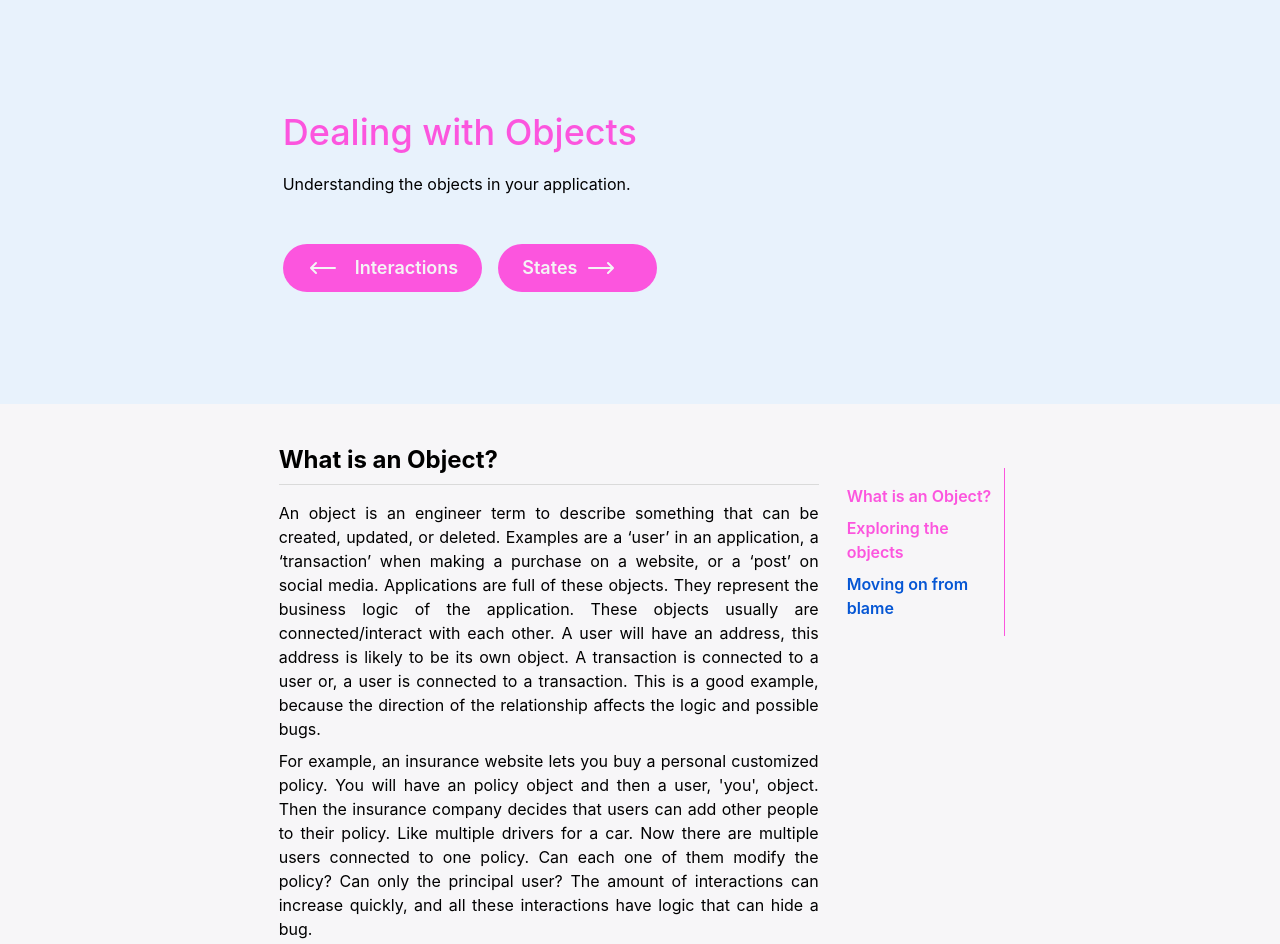
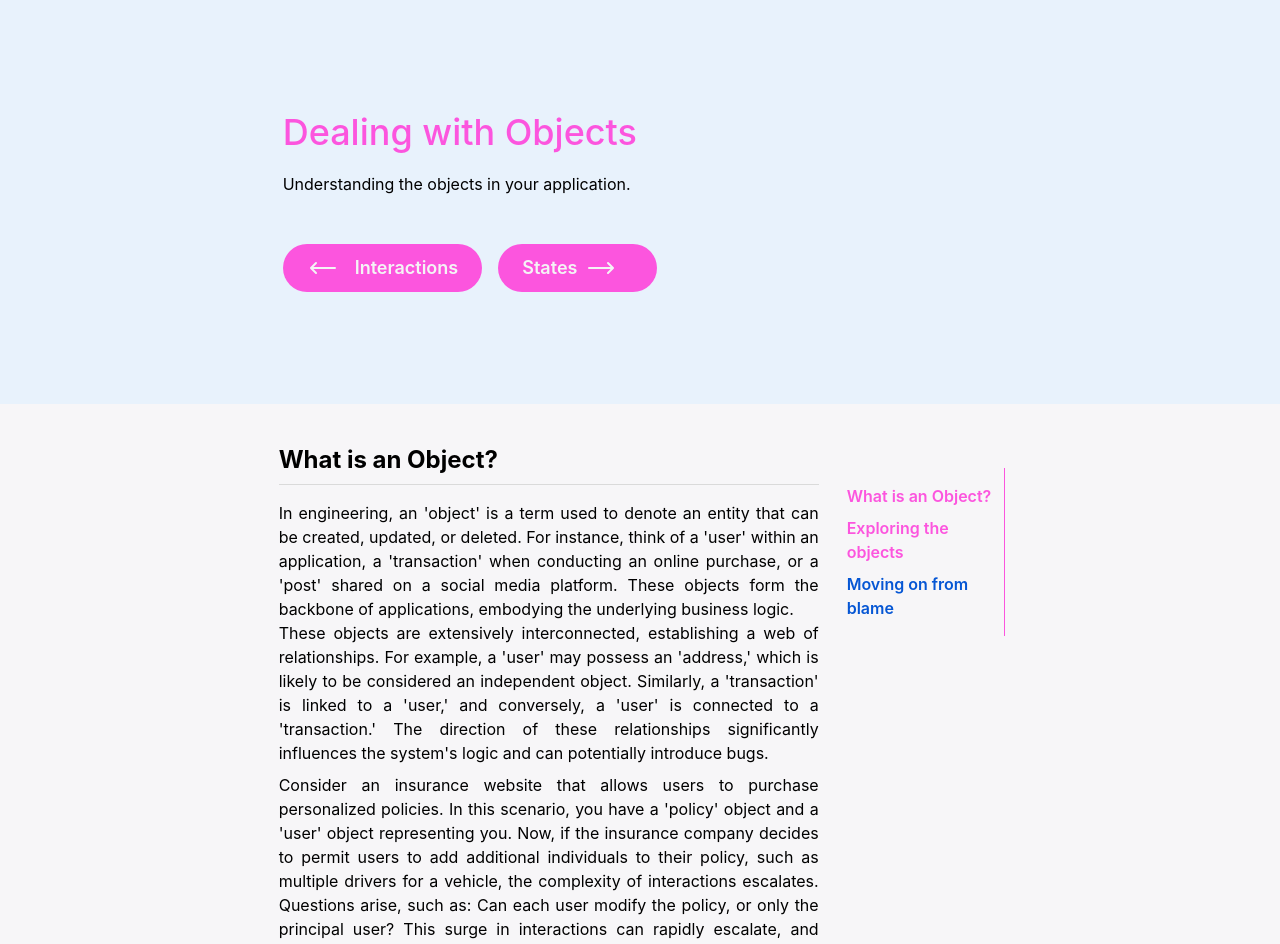
Before and after one commit to willot/Quality, a React (Create React App) app: page /objects in a window 1280 px wide. Shown: the top 944 px of the page. Built offline with nearby package versions, Linux system fonts and the light colour scheme.

Commit message:
start using chat gtp for entities

```diff
--- a/src/pages/Entities.tsx
+++ b/src/pages/Entities.tsx
@@ -38,25 +38,23 @@ export const Entities = () => {
                 <section className="bg-white-bg h-full text-black text-justify py-10 px-1">
                     <h2 className="font-bold text-2xl border-b border-grey-light pb-2 mb-4" ref={ref1}
                         id="What-is-an-Object?">What is an Object?</h2>
-                    <p>An object is an engineer term to describe something that can be created, updated, or
-                        deleted. Examples are a ‘user’ in an application, a ‘transaction’ when making a purchase on a
-                        website, or a
-                        ‘post’ on social media. Applications are full of these objects. They represent the business
-                        logic of the application. These objects usually are connected/interact with each other. A user
-                        will have an address, this address is likely to be its own object. A transaction is connected to
-                        a user or, a user is connected to a transaction. This is a good example, because the direction
-                        of the relationship affects the logic and possible bugs.
+                    <p>In engineering, an 'object' is a term used to denote an entity that can be created, updated, or
+                        deleted. For instance, think of a 'user' within an application, a 'transaction' when conducting
+                        an online purchase, or a 'post' shared on a social media platform. These objects form the
+                        backbone of applications, embodying the underlying business logic.
                     </p>
-                    <p className="pt-2">For example, an insurance website lets you buy a personal
-                        customized policy. You will have an policy object and then a user, 'you', object. Then the
-                        insurance
-                        company decides that users can add other people to their policy. Like multiple drivers for a
-                        car.
-                        Now
-                        there are multiple users connected to one policy. Can each one of them modify the policy? Can
-                        only
-                        the principal user? The amount of interactions can increase quickly, and all these interactions
-                        have logic that can hide a bug.
+                    <p>These objects are extensively interconnected, establishing a web of relationships. For example, a
+                        'user' may possess an 'address,' which is likely to be considered an independent object.
+                        Similarly, a 'transaction' is linked to a 'user,' and conversely, a 'user' is connected to a
+                        'transaction.' The direction of these relationships significantly influences the system's logic
+                        and can potentially introduce bugs.</p>
+                    <p className="pt-2">Consider an insurance website that allows users to purchase personalized
+                        policies. In this scenario, you have a 'policy' object and a 'user' object representing you.
+                        Now, if the insurance company decides to permit users to add additional individuals to their
+                        policy, such as multiple drivers for a vehicle, the complexity of interactions escalates.
+                        Questions arise, such as: Can each user modify the policy, or only the principal user? This
+                        surge in interactions can rapidly escalate, and each interaction carries its own logic,
+                        potentially concealing a bug.
                     </p>
                     <section className="pt-10">
                         <h2 className="font-bold text-2xl border-b border-grey-light pb-2 mb-4"
```
